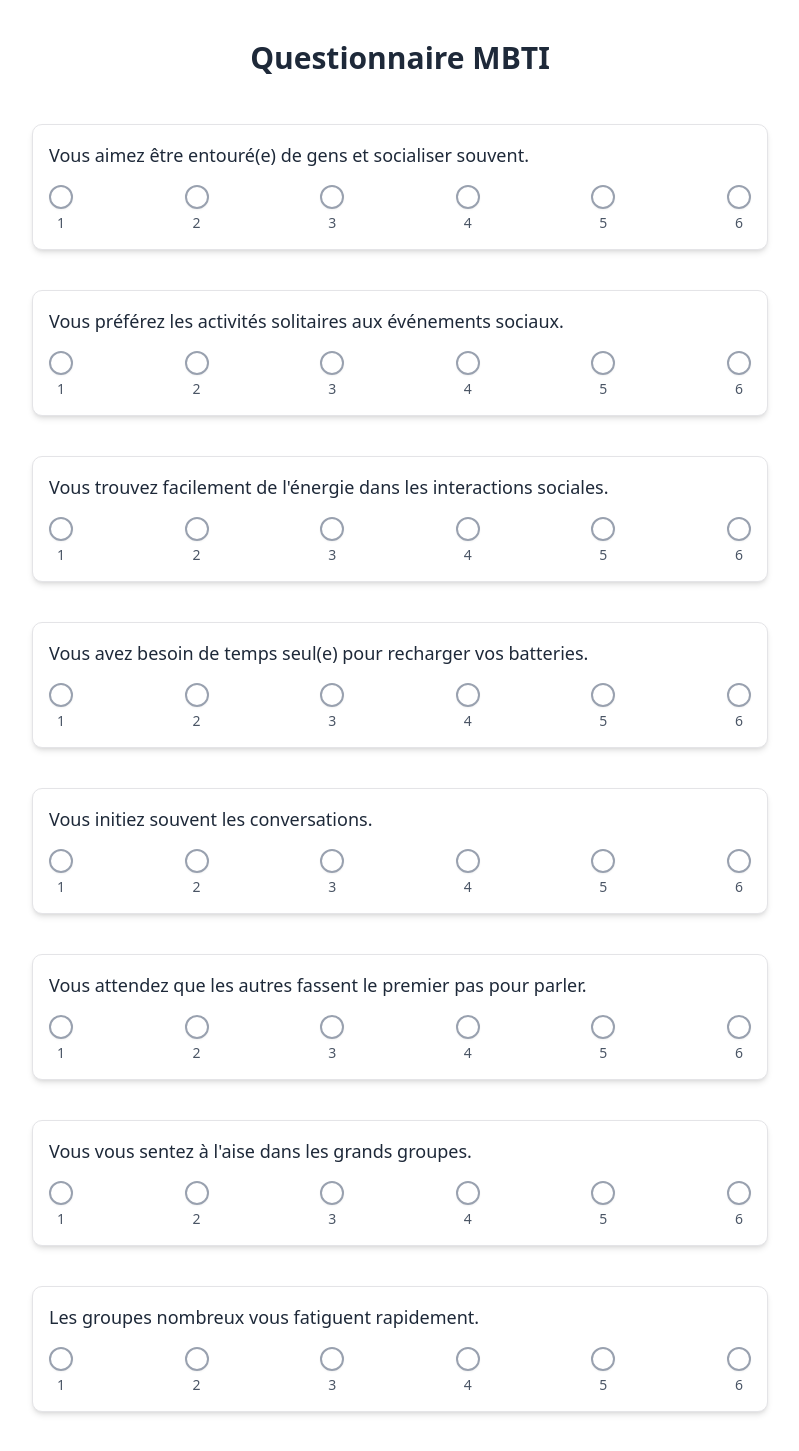
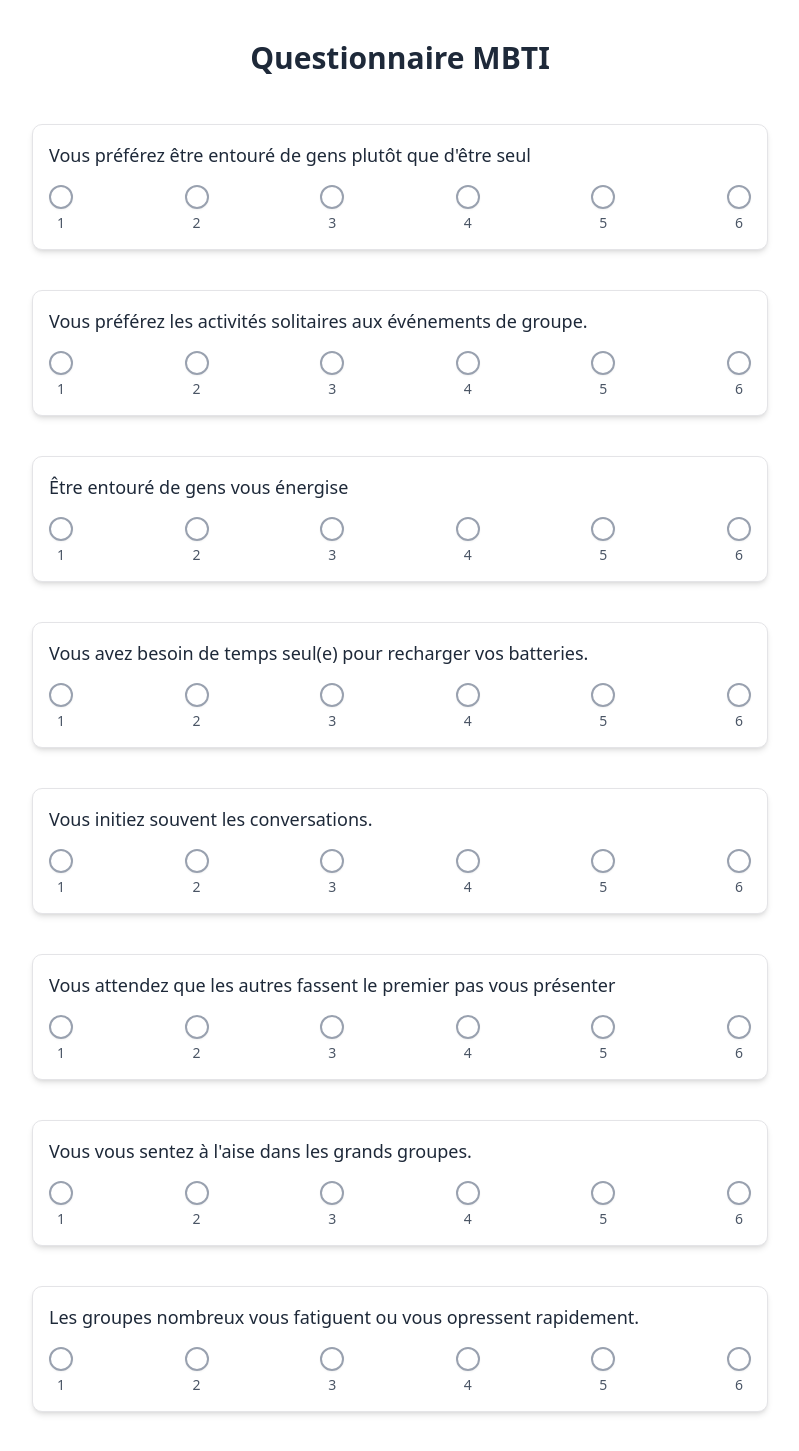
Before and after one commit to rodm71/mbti_ai, a Next.js app in the folder frontend/: page /mbti in a window 1280 px wide. Shown: the top 1451 px of the page, without its empty margins (240-1039 px from the left). Built offline with nearby package versions, Linux system fonts and the light colour scheme.

Commit message:
Ajustement de quelques questions

```diff
--- a/frontend/src/data/questions.ts
+++ b/frontend/src/data/questions.ts
@@ -3,14 +3,14 @@
 
 export const questions: MBTIQuestion[] = [
   // EI - Extraversion vs Introversion
-  { id: 1, text: "Vous aimez être entouré(e) de gens et socialiser souvent.", dimension: "EI", direction: "A" },
-  { id: 2, text: "Vous préférez les activités solitaires aux événements sociaux.", dimension: "EI", direction: "B" },
-  { id: 3, text: "Vous trouvez facilement de l'énergie dans les interactions sociales.", dimension: "EI", direction: "A" },
+  { id: 1, text: "Vous préférez être entouré de gens plutôt que d'être seul", dimension: "EI", direction: "A" },
+  { id: 2, text: "Vous préférez les activités solitaires aux événements de groupe.", dimension: "EI", direction: "B" },
+  { id: 3, text: "Être entouré de gens vous énergise", dimension: "EI", direction: "A" },
   { id: 4, text: "Vous avez besoin de temps seul(e) pour recharger vos batteries.", dimension: "EI", direction: "B" },
   { id: 5, text: "Vous initiez souvent les conversations.", dimension: "EI", direction: "A" },
-  { id: 6, text: "Vous attendez que les autres fassent le premier pas pour parler.", dimension: "EI", direction: "B" },
+  { id: 6, text: "Vous attendez que les autres fassent le premier pas vous présenter", dimension: "EI", direction: "B" },
   { id: 7, text: "Vous vous sentez à l'aise dans les grands groupes.", dimension: "EI", direction: "A" },
-  { id: 8, text: "Les groupes nombreux vous fatiguent rapidement.", dimension: "EI", direction: "B" },
+  { id: 8, text: "Les groupes nombreux vous fatiguent ou vous opressent rapidement.", dimension: "EI", direction: "B" },
   { id: 9, text: "Vous parlez souvent sans trop réfléchir.", dimension: "EI", direction: "A" },
   { id: 10, text: "Vous préférez écouter avant de parler.", dimension: "EI", direction: "B" },
 
```
